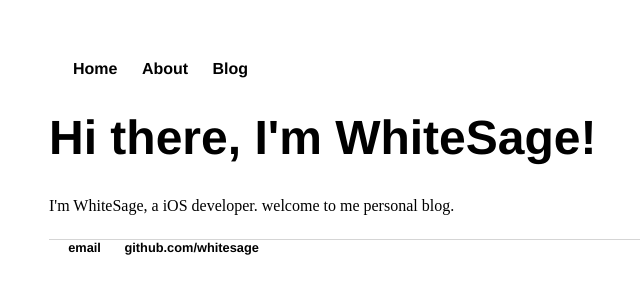
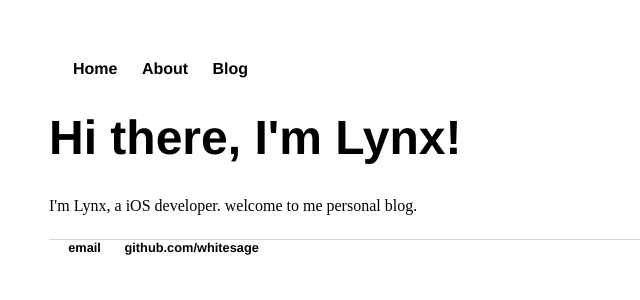
Before and after one commit to binhaozeng/binhaozeng.github.io, a Jekyll site: the page built from about/index.html, in a window 1280 px wide. Shown: the top 300 px of the page, without its empty margins (143-783 px from the left). Built offline with Jekyll 4.4.1, drawn with Linux system fonts in a browser that asks for light colours.

Commit message:
Update index.html

```diff
--- a/about/index.html
+++ b/about/index.html
@@ -3,6 +3,6 @@ layout: default
 title: About me
 ---
 <div class="about">
-	<h1>Hi there, I'm WhiteSage!</h1>
-	<p>I'm WhiteSage, a iOS developer. welcome to me personal blog.</p>
+	<h1>Hi there, I'm Lynx!</h1>
+	<p>I'm Lynx, a iOS developer. welcome to me personal blog.</p>
 </div>
```
